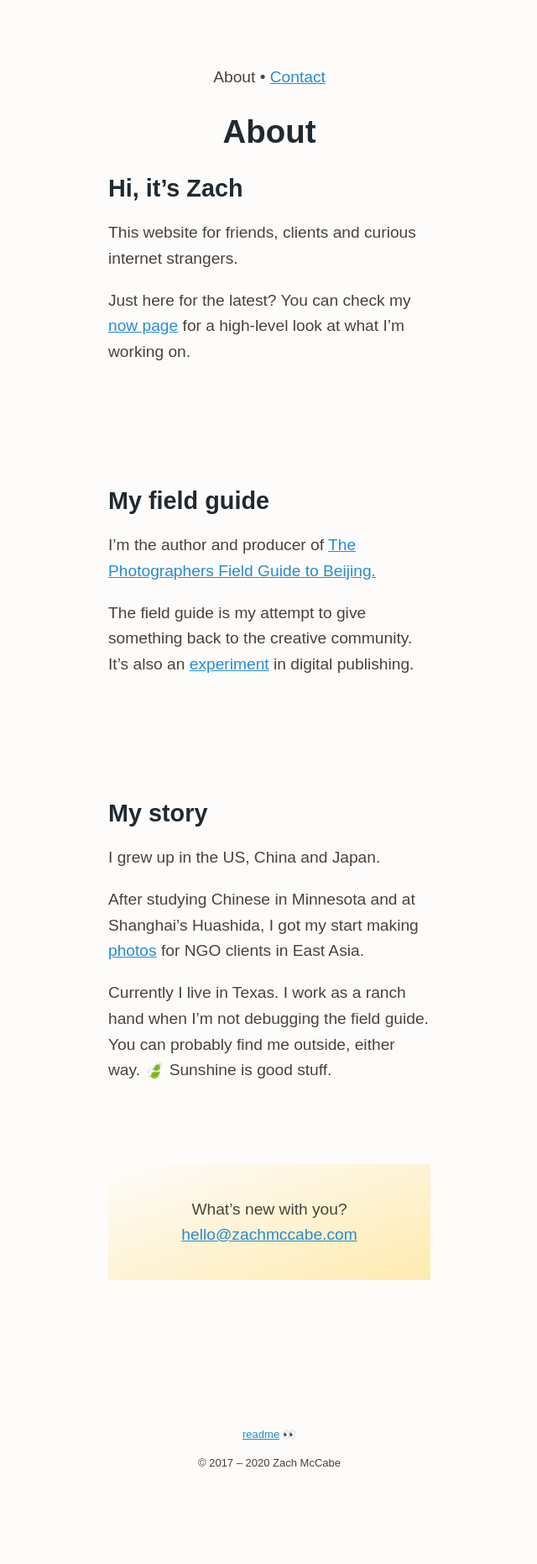
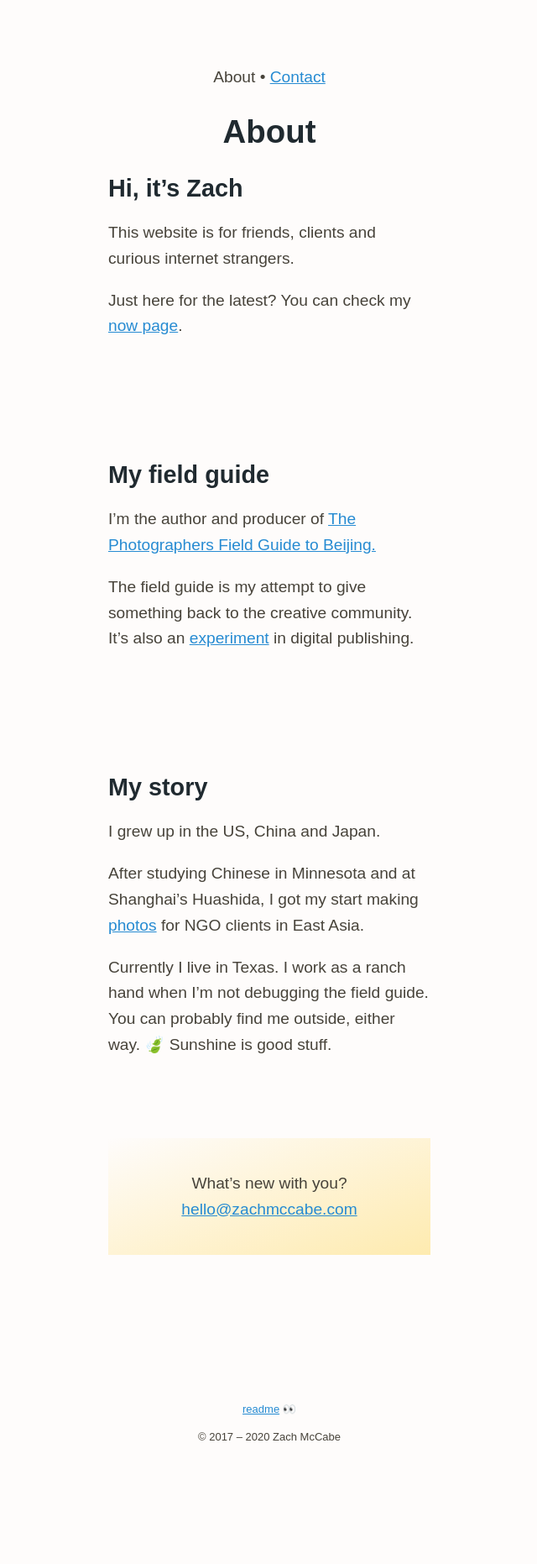
Before and after one commit to zachmccabe/zachmccabe.github.io, a Jekyll site: the page built from about.md, in a window 1280 px wide. Shown: the whole page at 84% size, without its empty margins (319-959 px from the left). Built offline with Jekyll 4.4.1, drawn with Linux system fonts in a browser that asks for light colours; after the commit the page ends 1831 px from its top, so only the background shows below that.

Commit message:
Update about.md
Edits to copy.

```diff
--- a/about.md
+++ b/about.md
@@ -10,9 +10,9 @@
 
 ## Hi, it's Zach
 
-This website for friends, clients and curious internet strangers.
+This website is for friends, clients and curious internet strangers.
 
-Just here for the latest? You can check my [now page](https://www.zachmccabe.com/now.html) for a high-level look at what I'm working on.
+Just here for the latest? You can check my [now page](https://www.zachmccabe.com/now.html).
 
 
 
```
